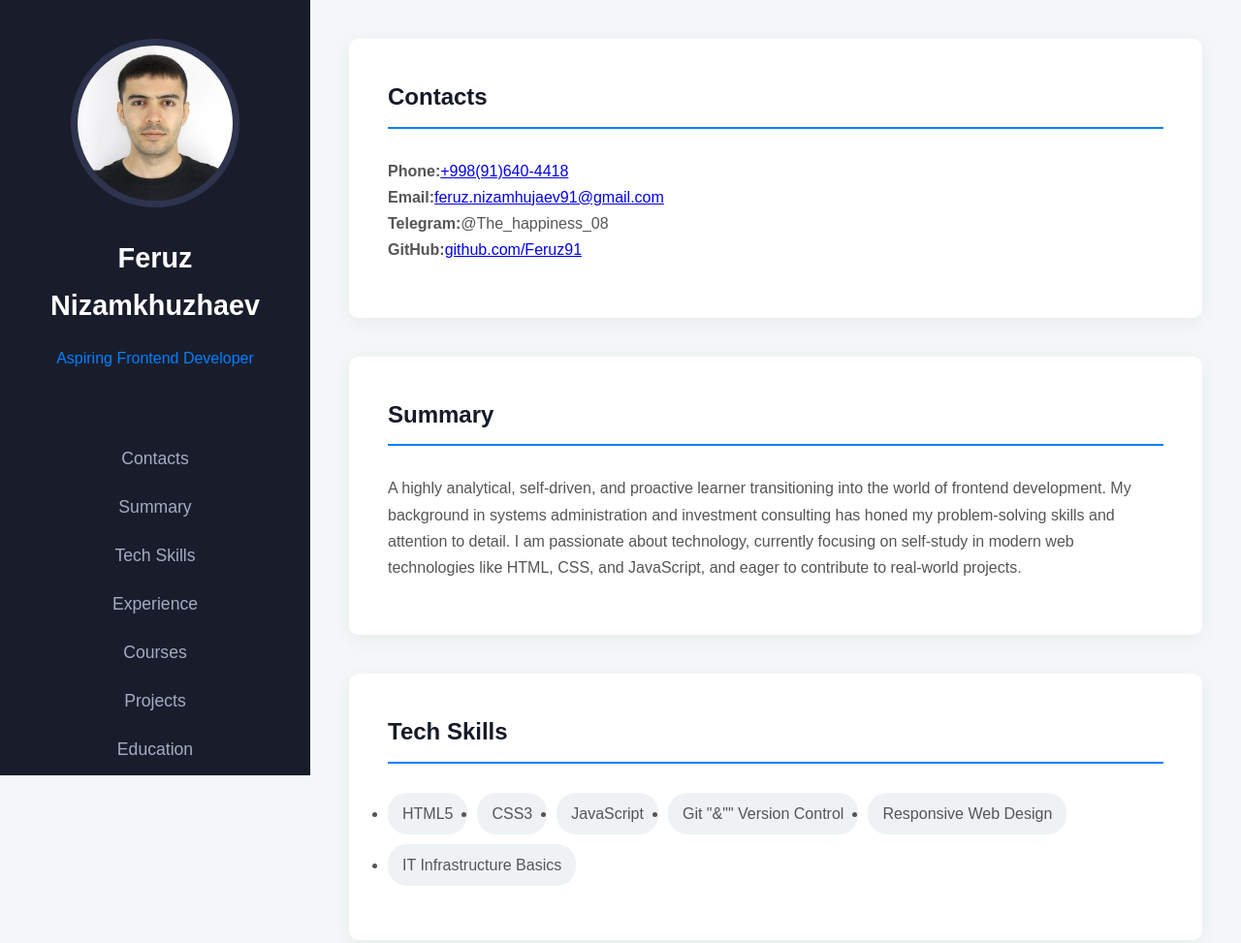
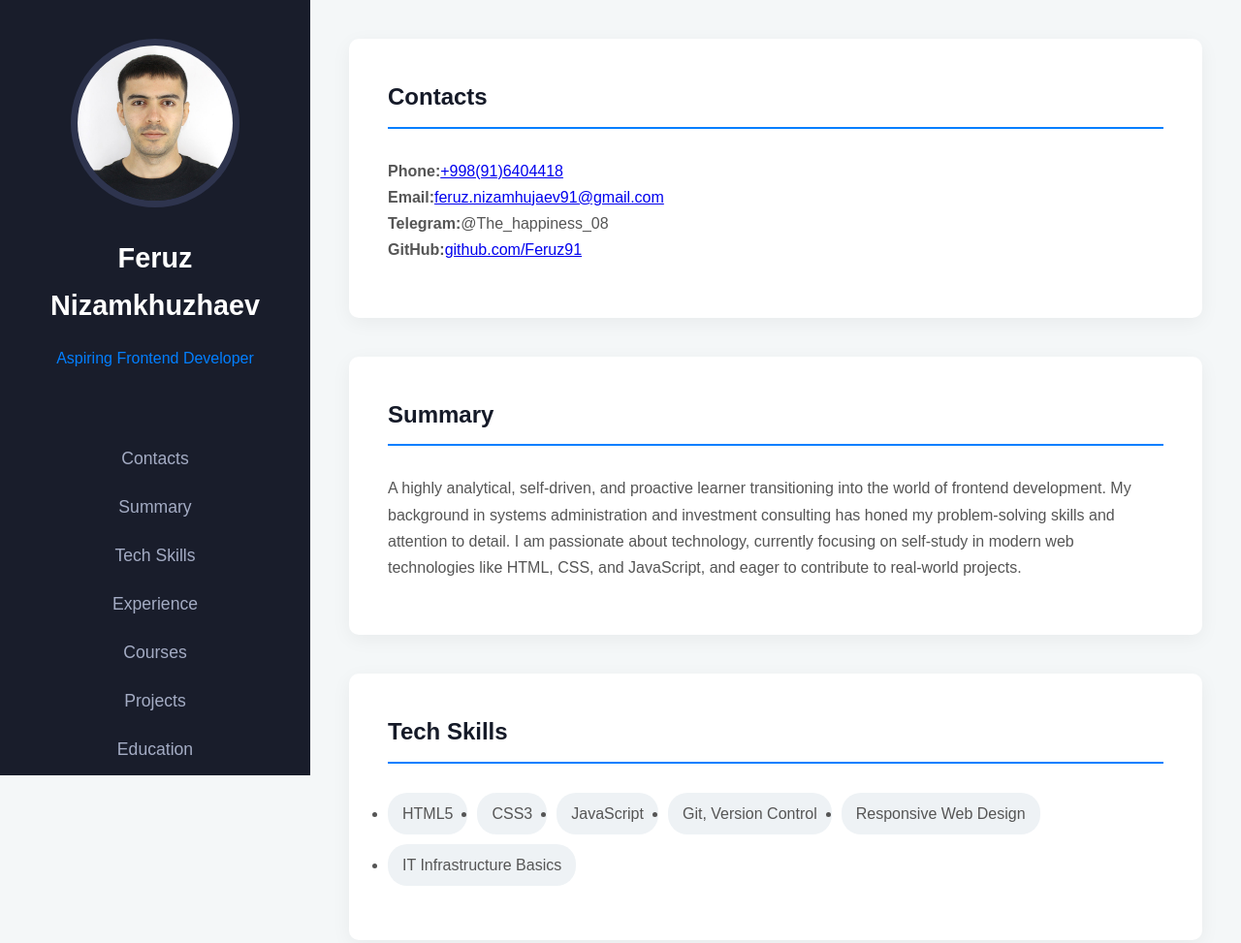
Before and after one commit to Feruz91/rsschool-cv, a plain HTML site: page index.html in a window 1280 px wide. Shown: the top 973 px of the page at 97% size. Drawn offline with Linux system fonts and the light colour scheme; a script that the page names is missing; a web font is replaced by a local one.

Commit message:
fix: error correction

```diff
--- a/index.html
+++ b/index.html
@@ -56,7 +56,7 @@
        <section id="contacts" class="section">
         <h2>Contacts</h2>
         <ul>
-          <li><strong>Phone:</strong><a href="tel:+998916404418">+998(91)640-4418</a></li>
+          <li><strong>Phone:</strong><a href="tel:+998916404418">+998(91)6404418</a></li>
           <li><strong>Email:</strong><a href="mailto:feruz.nizamhujaev91@gmail.com">feruz.nizamhujaev91@gmail.com</a></li>
           <li><strong>Telegram:</strong>@The_happiness_08</li>
           <li><strong>GitHub:</strong><a href="https://github.com/Feruz91" target="_blank">github.com/Feruz91</a></li>
@@ -81,7 +81,7 @@
             <li>HTML5</li>
             <li>CSS3</li>
             <li>JavaScript</li>
-            <li>Git "&"" Version Control</li>
+            <li>Git, Version Control</li>
             <li>Responsive Web Design</li>
             <li>IT Infrastructure Basics</li>
           </ul>
@@ -113,12 +113,13 @@
             </div>
 
             <div class="job-item">
-              <h3>Private Trader "&"" Financial Consultant</h3>
+              <h3>Private Trader, Financial Consultant</h3>
               <p class="job-info">Self-employed, Uzbekistan | 2018 - Present</p>
               <ul>
                 <li>Conducted deep market analysis using tools like TradingView and
                   dedicated platforms to make informed decisions.</li>
-                  <li>Gained extensive experience in risk management, capital preservation, and developing data-driven strategies.</li>
+                  <li>Gained extensive experience in risk management, capital preservation,
+                    and developing data-driven strategies.</li>
               </ul>
             </div>
           </section>
@@ -161,7 +162,6 @@
                   <li>English - B1 - Intermediate</li>
                 </ul>
               </section>
-
     </main>
 
     <!-- Файл JavaScript в конце тела -->
```
